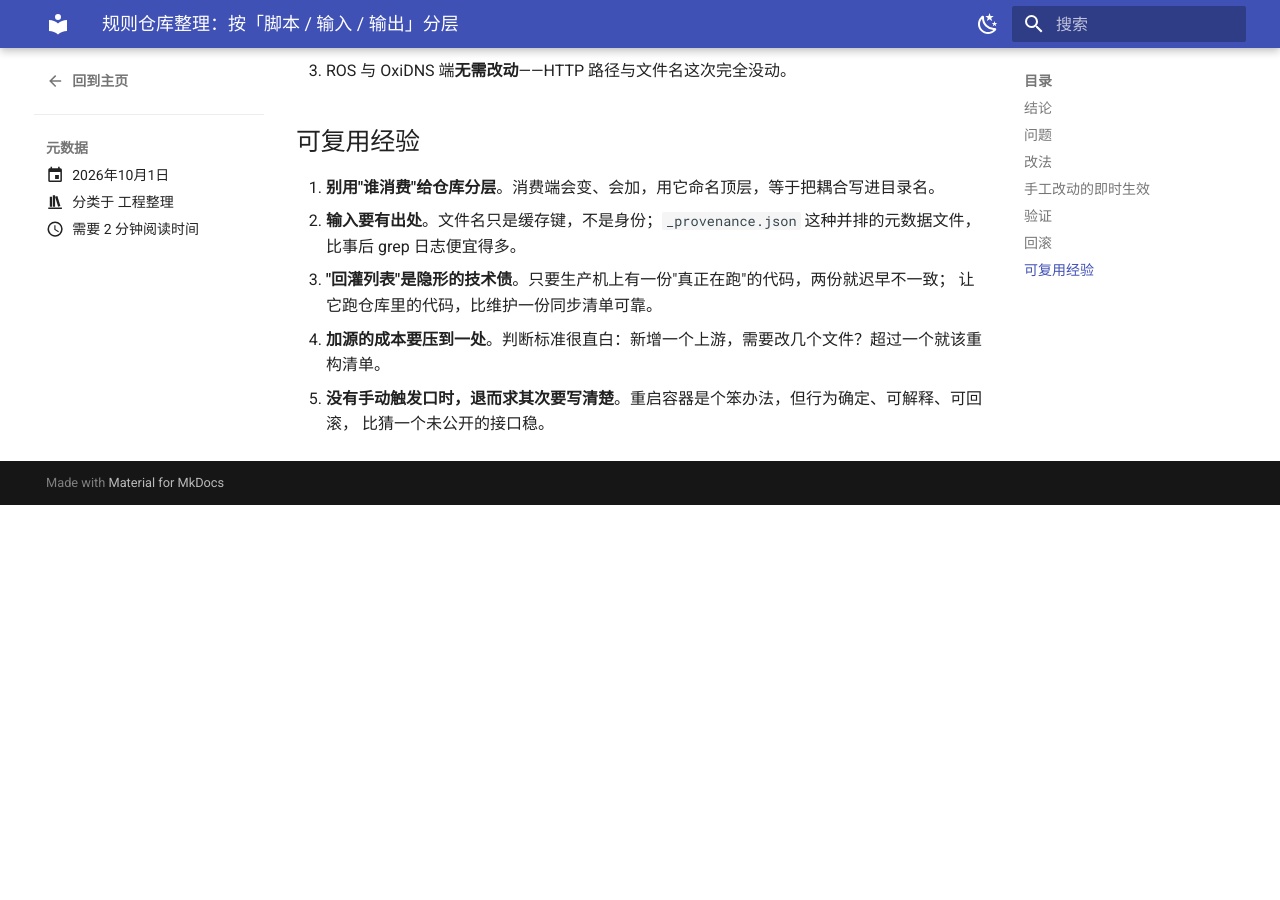
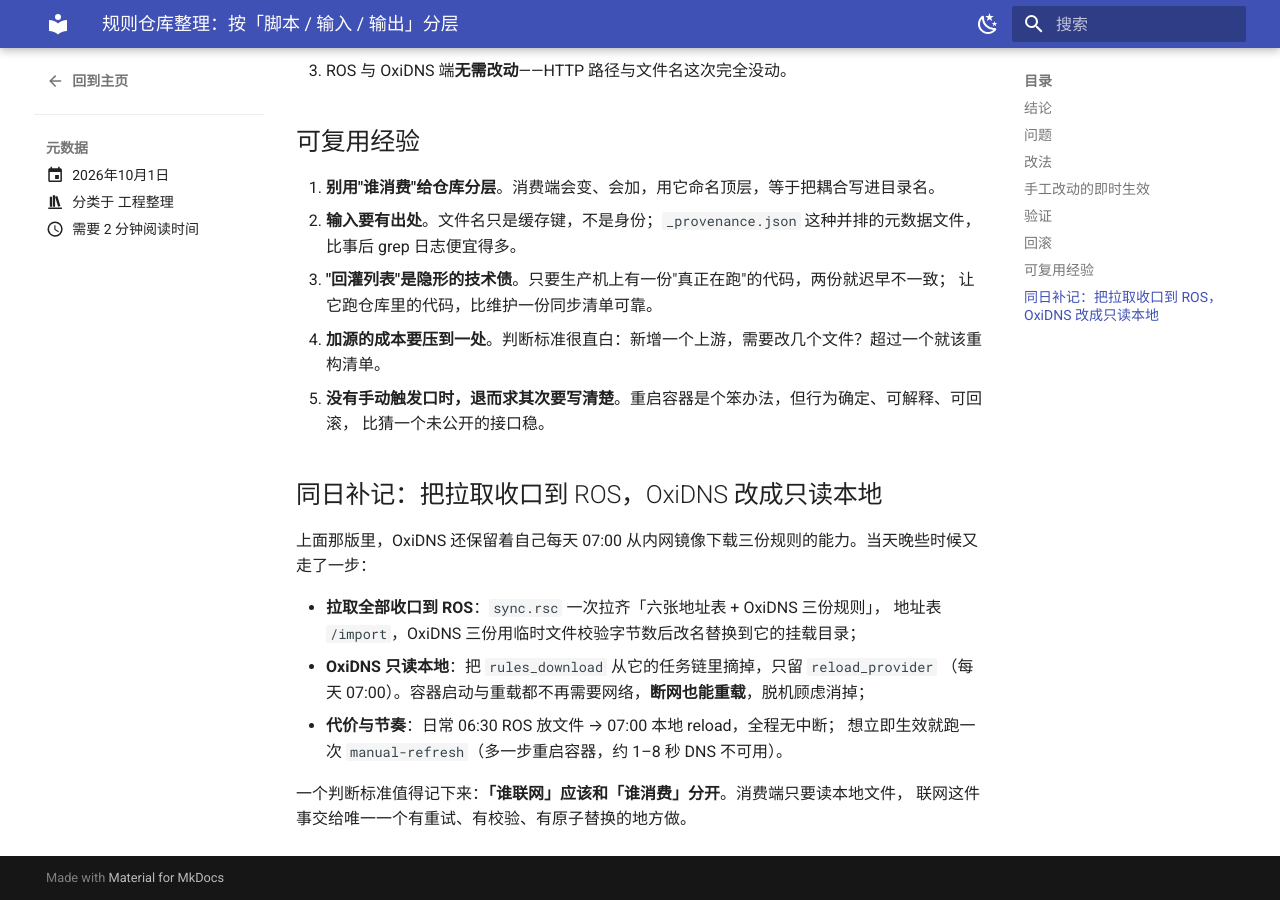
Before and after one commit to TlopChen/wiki, an MkDocs documentation site: the page built from docs/blog/posts/git-repo-modularization.md, in a window 1280 px wide and 900 px high, scrolled down 2255 px. Built offline with MkDocs 1.6.1 and Material for MkDocs 9.7.7, drawn with Linux system fonts in a browser that asks for light colours; before the commit the page ends 2760 px from its top, so only the background shows below that.

Commit message:
docs: OxiDNS 改为只读本地；拉取收口到 ROS
- ros-rules-pipeline.md：架构图与手工生效段落改为「ROS 唯一拉取方 + OxiDNS 07:00 本地 reload」
- blog/git-repo-modularization.md：补记同日的收口与 OxiDNS 只读本地改动

````diff
--- a/docs/blog/posts/git-repo-modularization.md
+++ b/docs/blog/posts/git-repo-modularization.md
@@ -99,3 +99,17 @@ ROS 侧那一步做两件事：地址表复用既有的六表同步；域名侧
 4. **加源的成本要压到一处**。判断标准很直白：新增一个上游，需要改几个文件？超过一个就该重构清单。
 5. **没有手动触发口时，退而求其次要写清楚**。重启容器是个笨办法，但行为确定、可解释、可回滚，
    比猜一个未公开的接口稳。
+
+## 同日补记：把拉取收口到 ROS，OxiDNS 改成只读本地
+
+上面那版里，OxiDNS 还保留着自己每天 07:00 从内网镜像下载三份规则的能力。当天晚些时候又走了一步：
+
+- **拉取全部收口到 ROS**：`sync.rsc` 一次拉齐「六张地址表 + OxiDNS 三份规则」，
+  地址表 `/import`，OxiDNS 三份用临时文件校验字节数后改名替换到它的挂载目录；
+- **OxiDNS 只读本地**：把 `rules_download` 从它的任务链里摘掉，只留 `reload_provider`
+  （每天 07:00）。容器启动与重载都不再需要网络，**断网也能重载**，脱机顾虑消掉；
+- **代价与节奏**：日常 06:30 ROS 放文件 → 07:00 本地 reload，全程无中断；
+  想立即生效就跑一次 `manual-refresh`（多一步重启容器，约 1–8 秒 DNS 不可用）。
+
+一个判断标准值得记下来：**「谁联网」应该和「谁消费」分开**。消费端只要读本地文件，
+联网这件事交给唯一一个有重试、有校验、有原子替换的地方做。
--- a/docs/network/ros-rules-pipeline.md
+++ b/docs/network/ros-rules-pipeline.md
@@ -13,8 +13,9 @@
    ├─ gen_cn.py     → cn-domains.oxi.txt（国内域名表）
    └─ fetch_bin.py  → geosite.dat（二进制素材）
    ↓ scripts/_infra/publish.sh → 内网 HTTP 根 /ros/<文件>
-   ├─ ROS     06:30  sync.rsc → /import（六张地址表）
-   └─ OxiDNS  07:00  rules_download → rules_reload（三份表热重载）
+   └─ ROS  唯一拉取方（06:30 定时 / 按需 manual-refresh）
+        ├─ 六张地址表       → /import
+        └─ OxiDNS 三份规则  → 本地文件（OxiDNS 自己不再联网）
 ```
 
 设计要点：**生成与分发解耦、格式适配分层**。仓库主体是脚本，ROS / OxiDNS 只是产物的消费端；
@@ -73,9 +74,12 @@ scripts/
 /system script run manual-refresh
 ```
 
-ROS 的 `manual-refresh` 一次做两件事：① 复用六表地址同步；② 把 OxiDNS 三份规则覆盖到挂载目录后
-重启容器重载。OxiDNS 的重载只有它内部的任务链（`rules_download` → `rules_reload`）能触发，
-所以用整体重启容器实现立即生效——重启期间 DNS 约 1–8 秒不可用。
+ROS 的 `manual-refresh` = 跑一次 `ros-rules-sync`（一次拉齐六张地址表 + OxiDNS 三份规则）+ 重启容器立即重载。
+
+**OxiDNS 已改成只读本地文件**：它的 `rules_download` 已从任务链摘除，只保留每天 07:00 的 `rules_reload`。
+容器启动与重载都不再需要网络，隧道或镜像不可用也不影响它；规则新鲜度由 ROS 侧拉取决定
+（06:30 放好文件 → 07:00 本地 reload 生效，没有中断）。重启容器只是为了让手工改动立即生效，
+代价是约 1–8 秒 DNS 不可用。
 
 ## 两条重要语义（勿破坏）
 
````
